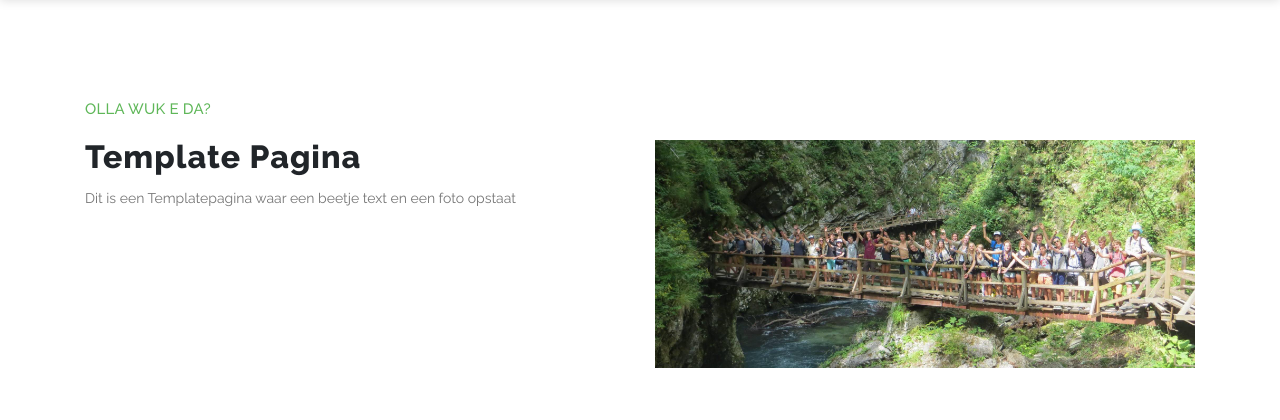
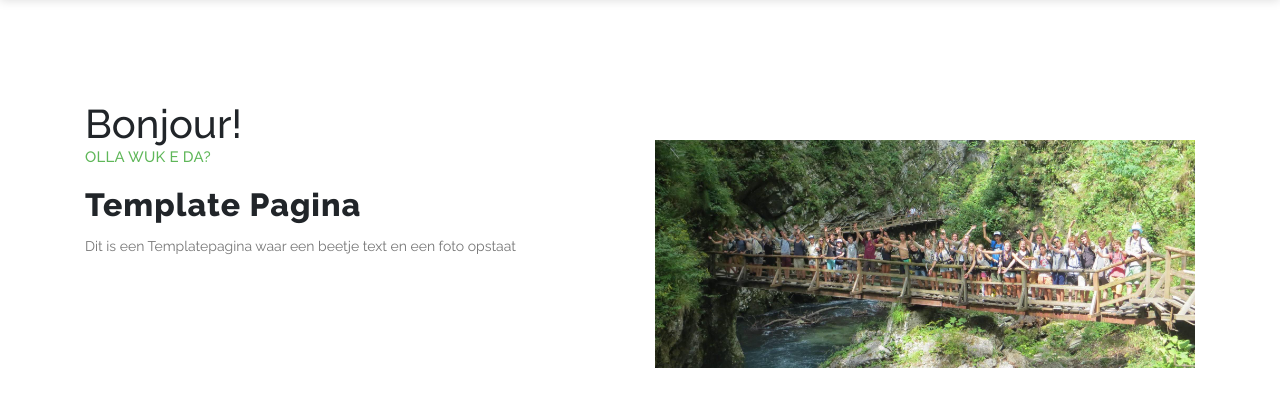
Before and after one commit to robinno/Website_KDG, a PHP site: page /TemplateNewPage.php in a window 1280 px wide. Shown: the part 160-580 px from the top of the page. Run offline with PHP 8.4, Linux system fonts and the light colour scheme.

Commit message:
testje commit
Bonjour toegevoegd

```diff
--- a/TemplateNewPage.php
+++ b/TemplateNewPage.php
@@ -43,6 +43,7 @@ https://templatemo.com/tm-543-breezed
                   <div class="col-lg-6 col-md-6 col-xs-12">
                       <div class="left-text-content">
                           <div class="section-heading">
+                              <h1> Bonjour! </h1>
                               <h6>Olla wuk e da?</h6>
                               <h2>Template Pagina</h2>
                           </div>
```
